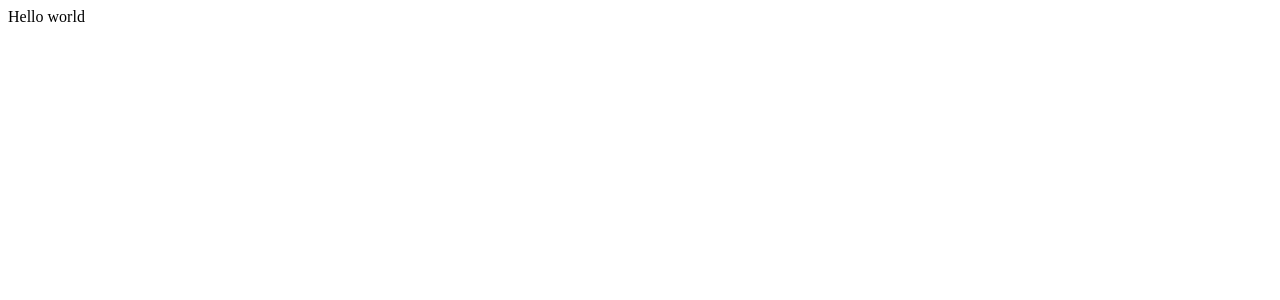
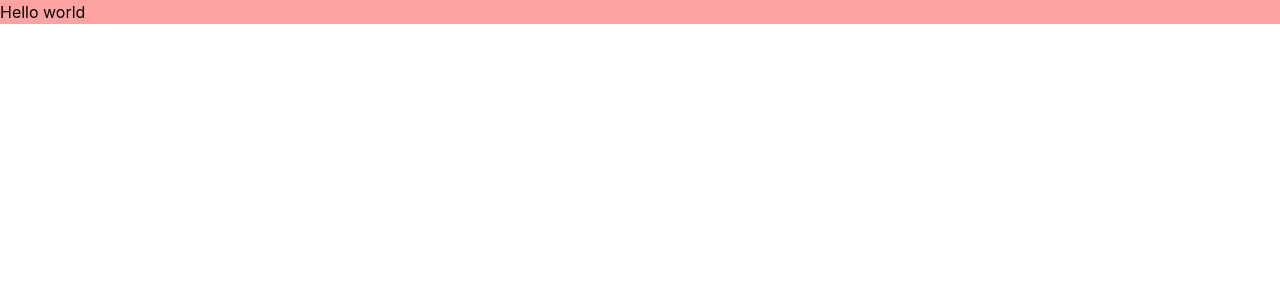
Before and after one commit to sanjeeva-rao/devTinder-web, a React (Vite) app: page / in a window 1280 px wide. Shown: the top 300 px of the page. Built offline with nearby package versions, Linux system fonts and the light colour scheme.

Commit message:
Tailwind css installation

```diff
--- a/package.json
+++ b/package.json
@@ -10,8 +10,10 @@
     "preview": "vite preview"
   },
   "dependencies": {
+    "@tailwindcss/vite": "^4.3.3",
     "react": "^19.3.1",
-    "react-dom": "^19.3.1"
+    "react-dom": "^19.3.1",
+    "tailwindcss": "^4.3.3"
   },
   "devDependencies": {
     "@types/react": "^19.3.0",
--- a/src/App.jsx
+++ b/src/App.jsx
@@ -3,7 +3,9 @@
 
   return (
     <>
-      <div>Hello world</div>
+      <div className="bg-red-300">
+        Hello world
+      </div>
     </>
   )
 }
--- a/src/index.css
+++ b/src/index.css
@@ -0,0 +1 @@
+@import "tailwindcss";
--- a/vite.config.js
+++ b/vite.config.js
@@ -1,7 +1,10 @@
+import { defineConfig } from 'vite'
 import react from '@vitejs/plugin-react'
-import { defineConfig } from 'vite'
+import tailwindcss from '@tailwindcss/vite'
 
-// https://vite.dev/config/
 export default defineConfig({
-  plugins: [react()],
+  plugins: [
+    react(),
+    tailwindcss(),
+  ],
 })
```
Also changed, not shown: 1 other file (tests, documents, lock files or other folders).
